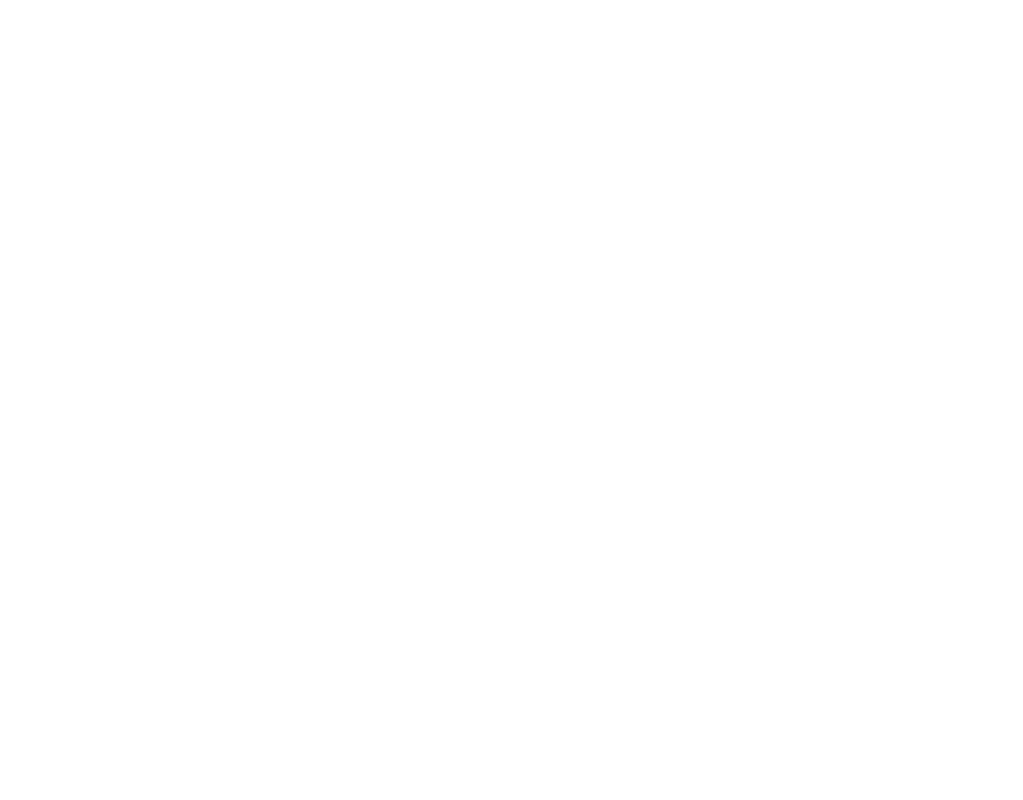
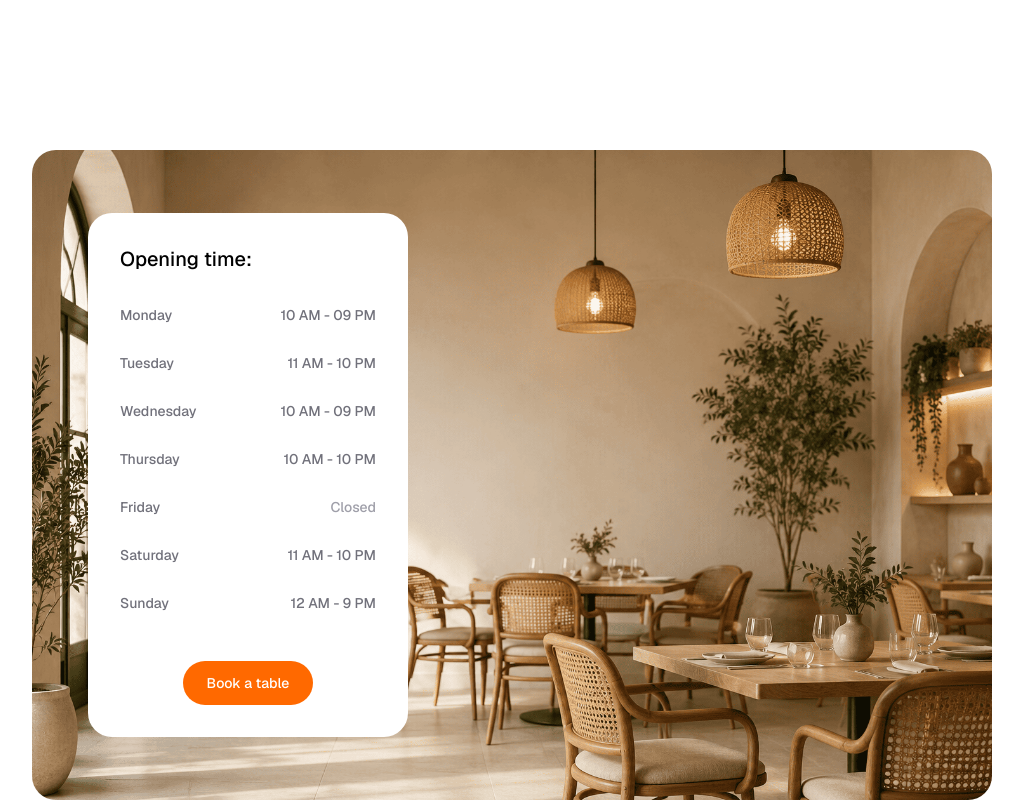
Before and after one commit to RudranshCoder83/Resto---Book-Your-Table-in-ease, a React (Vite) app: page / in a window 1280 px wide. Shown: the part 3863-4663 px from the top of the page, without its empty margins (128-1151 px from the left). Before the commit the page ends 3837 px from the top, so only its background shows below. Built offline with nearby package versions, Linux system fonts and the light colour scheme.

Commit message:
Created Timing Section

```diff
--- a/src/App.jsx
+++ b/src/App.jsx
@@ -6,6 +6,7 @@
 import Dishes from './section/Dishes';
 import Featured from './section/Featured';
 import BookingProcess from './section/BookingProcess';
+import Timing from './section/Timing';
 
 const App = ()=>{
   return(
@@ -17,6 +18,7 @@
       <Dishes/>
       <Featured/>
       <BookingProcess/>
+      <Timing/>
     </>
   )
 }
--- /dev/null
+++ b/src/section/Timing.jsx
@@ -0,0 +1,51 @@
+import Animated from '../components/Animated'
+import { timingData } from '../data/data'
+
+const Timing = () => {
+    return (
+        <section>
+            <section id='timing' className='px-auto mt-44'>
+                <Animated scale={0.8} y={0}
+                    className="w-full max-w-5xl h-162.5 rounded-3xl
+                    bg-cover bg-center flex items-center justify-
+                    center md:justify-start px-6 md:px-14
+                    overflow-hidden mx-auto
+                    bg-[url('/assets/restro-timing.png')]">
+
+                    {/* White Card Overlay */}
+                    <div className="bg-white rounded-3xl p-8
+                    w-full max-w-xs">
+                        <Animated delay={0.2}>
+                            <h3 className="text-xl mb-8
+                            font-medium">Opening time:</h3>
+                        </Animated>
+
+                        <div className="space-y-7">
+                            {timingData.map((item, index) => (
+                                <Animated key={index} delay={index * 0.15} className="flex
+                                justify-between items-center">
+                                    <span className='font-medium text-zinc-500'>{item.day}
+                                    </span>
+                                    <span className={`font-medium ${item.hours === "Closed" ?
+                                        "text-zinc-400" : "text-zinc-500"}`}>{item.hours}
+                                    </span>
+                                </Animated>
+                            ))}
+                        </div>
+
+                        <Animated delay={0.2} className="mt-12 flex
+                        justify-center">
+                            <a href="#booking-process" className='bg-orange-500
+                            hover:bg-orange-600 text-white
+                            font-medium px-6 py-3 rounded-full transition'>
+                                Book a table
+                            </a>
+                        </Animated>
+                    </div>
+                </Animated>
+            </section>
+        </section>
+    )
+}
+
+export default Timing
```
